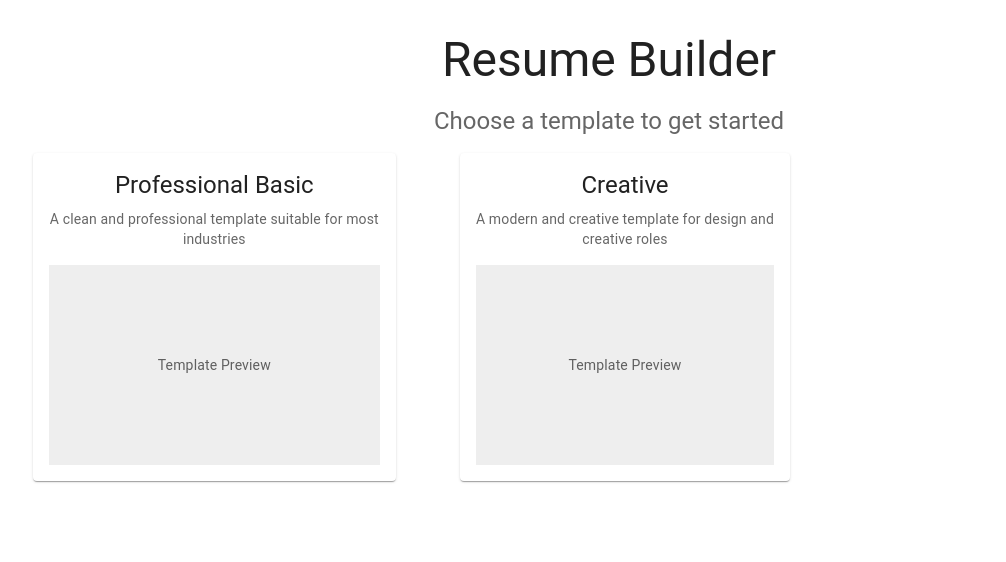
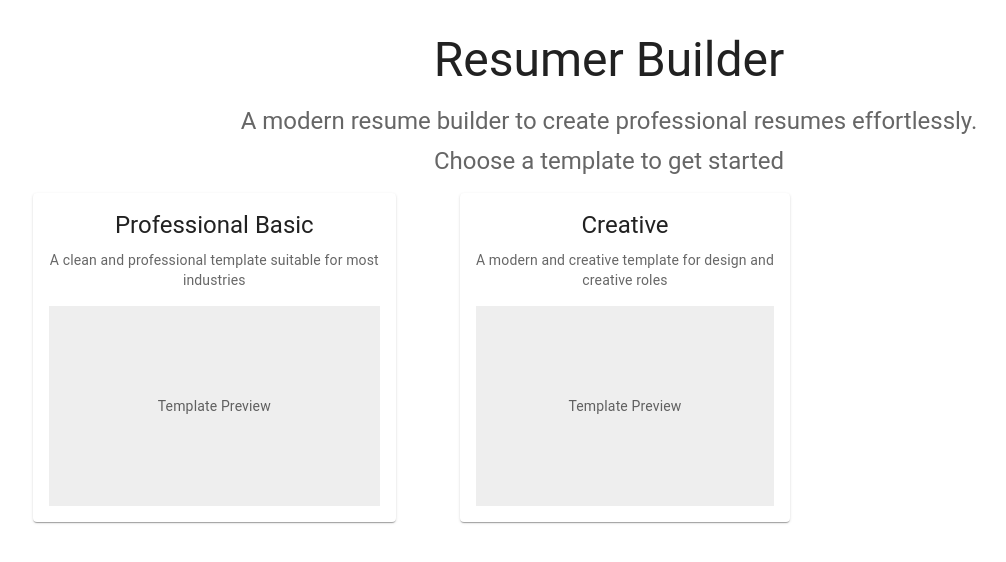
Before and after one commit to rahulkr2511/ResumeBuilder, a React (Create React App) app in the folder resume-builder/: page / in a window 1280 px wide. Shown: the top 562 px of the page, without its empty margins (31-1037 px from the left). Built offline with nearby package versions, Linux system fonts and the light colour scheme.

Commit message:
constant file created

```diff
--- a/resume-builder/src/components/Home.tsx
+++ b/resume-builder/src/components/Home.tsx
@@ -1,18 +1,18 @@
 import React from 'react';
 import { useNavigate } from 'react-router-dom';
 import { Box, Container, Typography, Stack, Card, CardContent, CardActionArea } from '@mui/material';
-import availableTemplates from '../configs/templates'; // Adjust the path as necessary
-// Import the templates configuration file
-// Template components will be imported here
-// import Template1 from '../templates/Template1';
+import availableTemplates from '../configs/templates';
+import IApplicationConstants from '../constants/Constants';
 
-
+/**
+ *
+ * @returns The Home component displays a list of available resume templates
+ *         and allows users to select one to start building their resume.
+ */
 
 const Home: React.FC = () => {
+
   const navigate = useNavigate();
-
-
-
   const handleTemplateSelect = (templateId: string) => {
     navigate(`/template/${templateId}`);
   };
@@ -20,10 +20,13 @@ const Home: React.FC = () => {
   return (
     <Container maxWidth="lg" sx={{ py: 4 }}>
       <Typography variant="h3" component="h1" gutterBottom align="center">
-        Resume Builder
+        {IApplicationConstants.APP_NAME}
       </Typography>
       <Typography variant="h5" component="h2" gutterBottom align="center" color="text.secondary">
-        Choose a template to get started
+        {IApplicationConstants.APP_DESCRIPTION}
+      </Typography>
+      <Typography variant="h5" component="h2" gutterBottom align="center" color="text.secondary">
+        {IApplicationConstants.CHOOSE_TEMPLATE_DESCRIPTION}
       </Typography>
 
       <Box sx={{ mt: 2 }}>
@@ -74,7 +77,7 @@ const Home: React.FC = () => {
                     }}
                   >
                     <Typography variant="body2" color="text.secondary">
-                      Template Preview
+                      {IApplicationConstants.TEMPLATE_PREVIEW}
                     </Typography>
                   </Box>
                 </CardContent>
--- /dev/null
+++ b/resume-builder/src/constants/Constants.ts
@@ -0,0 +1,14 @@
+
+const IApplicationConstants = {
+  // Application Constants
+  APP_NAME: 'Resumer Builder',
+  APP_VERSION: '1.0.0',
+  APP_DESCRIPTION: 'A modern resume builder to create professional resumes effortlessly.',
+  APP_AUTHOR: 'Your Name',
+  APP_AUTHOR_EMAIL: '',
+
+  CHOOSE_TEMPLATE_DESCRIPTION: 'Choose a template to get started',
+  TEMPLATE_PREVIEW: 'Template Preview'
+
+};
+export default IApplicationConstants;
--- a/resume-builder/src/index.tsx
+++ b/resume-builder/src/index.tsx
@@ -4,7 +4,10 @@ import './index.css';
 import App from './App';
 import reportWebVitals from './reportWebVitals';
 
-// Define the root element for React
+/**
+ * * The entry point of the application.
+ *
+ */
 const root = ReactDOM.createRoot(
   document.getElementById('root') as HTMLElement
 );
--- a/resume-builder/src/templates/Professional/ProfessionalResumeBasic.tsx
+++ b/resume-builder/src/templates/Professional/ProfessionalResumeBasic.tsx
@@ -290,4 +290,4 @@ const ProfessionalResumeBasic: React.FC = () => {
     );
 };
 
-export default ProfessionalResumeBasic;
+export default React.memo(ProfessionalResumeBasic);
```
Also changed, not shown: resume-builder/src/App.tsx (+6 -4 lines).
